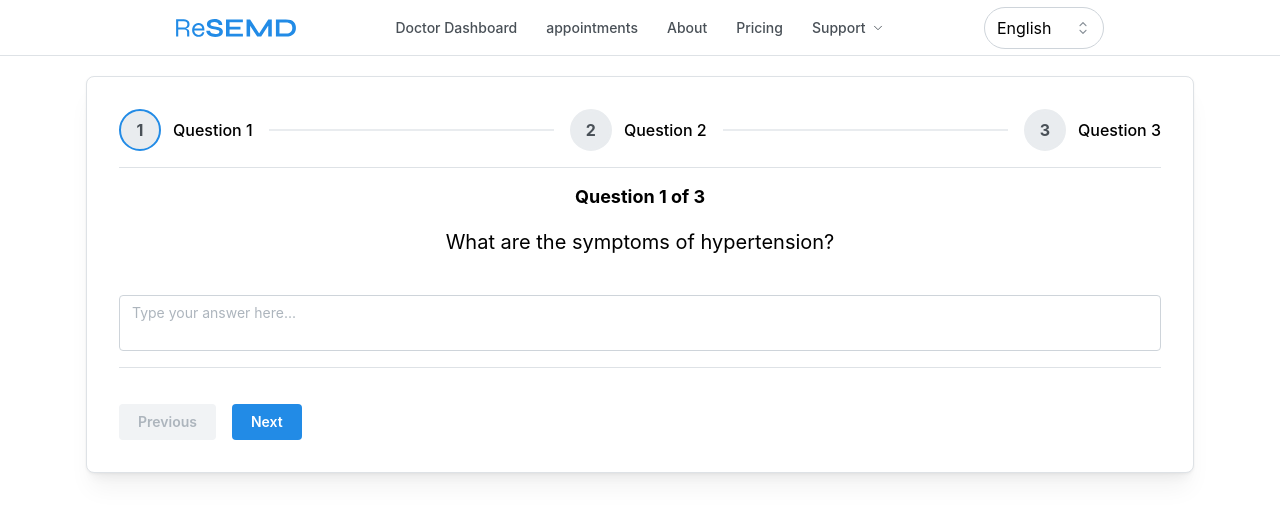
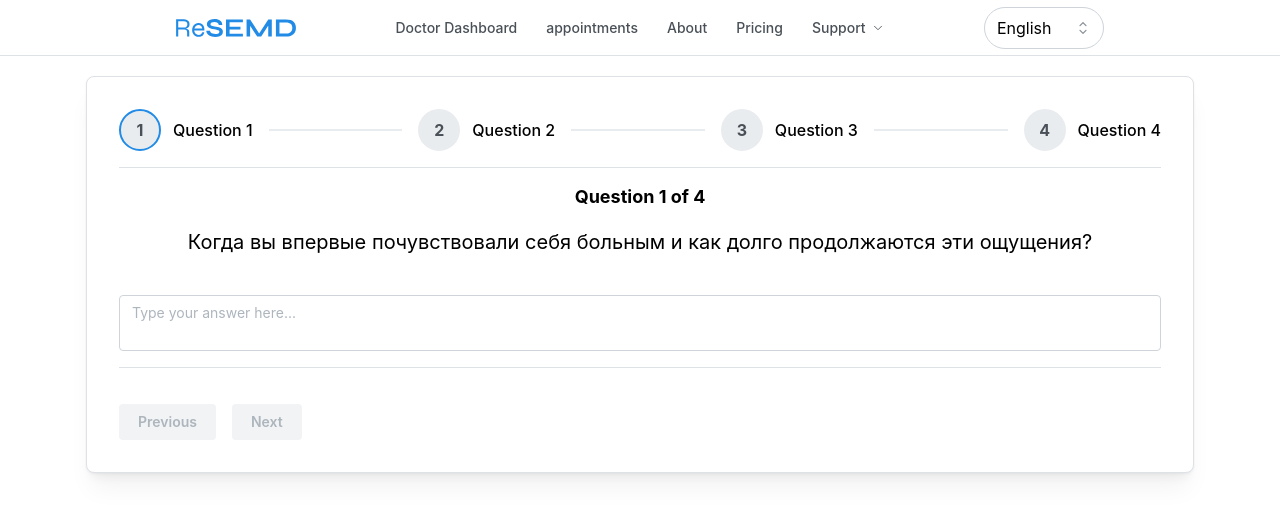
Before and after one commit to Sedoxxx/smartmed-hackathon, a Next.js app in the folder smartmed-hackathon-front/: page /en/quiz-demo in a window 1280 px wide. Shown: the top 518 px of the page. Built offline with nearby package versions, Linux system fonts and the light colour scheme.

Commit message:
partial connection of questions auto generation

```diff
--- a/smartmed-hackathon-front/src/app/[locale]/quiz-demo/page.tsx
+++ b/smartmed-hackathon-front/src/app/[locale]/quiz-demo/page.tsx
@@ -1,4 +1,4 @@
-'use client'
+'use client';
 import React, { useState } from 'react';
 import {
   Button,
@@ -11,35 +11,54 @@ import {
   Title,
   Divider,
   Grid,
-  Stack,
+  Loader, // Import Mantine Loader
+  Center,
 } from '@mantine/core';
 
-const quizData = [
-  {
-    question: 'What are the symptoms of hypertension?',
-  },
-  {
-    question: 'Describe the process of a blood glucose test.',
-  },
-  {
-    question: 'Explain the importance of regular health check-ups.',
-  },
-];
+const BASE_URL = 'http://10.91.74.9:8801/questions/generate';
+const INITIAL_QUESTION = 'Когда вы впервые почувствовали себя больным и как долго продолжаются эти ощущения?';
+const APPOINTMENT_ID = 452;
 
 export default function QuizPage() {
   const [currentQuestionIndex, setCurrentQuestionIndex] = useState(0);
-  const [answers, setAnswers] = useState(quizData.map(() => '')); // Initialize empty answers
+  const [questions, setQuestions] = useState([INITIAL_QUESTION]);
+  const [answers, setAnswers] = useState(Array(4).fill(''));
+  const [loading, setLoading] = useState(false); // Track loading state
 
+  // Fetch the next question with a 2-second loading delay
+  const fetchNextQuestion = async (context) => {
+    setLoading(true); // Start loading
+    try {
+      const response = await fetch(
+        `${BASE_URL}?context=${encodeURIComponent(context)}&appointment_id=${APPOINTMENT_ID}`
+      );
+      if (!response.ok) throw new Error('Failed to fetch question');
+
+      const data = await response.json();
+
+      // Simulate a 2-second delay
+      setTimeout(() => {
+        setQuestions((prev) => [...prev, data.question]); // Add new question
+        setCurrentQuestionIndex((prev) => prev + 1); // Move to next question after delay
+        setLoading(false); // Stop loading after updating the question
+      }, 2000);
+    } catch (error) {
+      console.error('Error fetching question:', error);
+      setLoading(false); // Stop loading on error
+    }
+  };
+
+  // Handle moving to the next question
   const handleNext = () => {
-    if (currentQuestionIndex < quizData.length - 1) {
-      setCurrentQuestionIndex(currentQuestionIndex + 1);
+    const currentAnswer = answers[currentQuestionIndex];
+    const context = `${questions[currentQuestionIndex]} ${currentAnswer}`; // Concatenate question and answer
+    if (currentQuestionIndex < 3) {
+      fetchNextQuestion(context); // Fetch up to 4 questions
     }
   };
 
   const handlePrevious = () => {
-    if (currentQuestionIndex > 0) {
-      setCurrentQuestionIndex(currentQuestionIndex - 1);
-    }
+    setCurrentQuestionIndex((prev) => prev - 1);
   };
 
   const handleAnswerChange = (e) => {
@@ -51,27 +70,30 @@ export default function QuizPage() {
   return (
     <Container size="lg" mt="lg">
       <Card shadow="md" padding="xl" radius="md" withBorder>
-        {/* Stepper to indicate progress */}
-        <Stepper active={currentQuestionIndex} onStepClick={setCurrentQuestionIndex} breakpoint="sm">
-          {quizData.map((_, index) => (
+        <Stepper active={currentQuestionIndex} breakpoint="sm">
+          {Array.from({ length: 4 }).map((_, index) => (
             <Stepper.Step key={index} label={`Question ${index + 1}`} />
           ))}
         </Stepper>
 
         <Divider my="md" />
 
-        {/* Question content */}
+        {/* Display loading indicator */}
+        {loading ? (
+          <Center mt="md">
+            <Loader size="lg" />
+          </Center>
+        ) : (
           <Grid justify="center">
             <Grid.Col span={12}>
               <Title order={4} align="center" mb="md">
-              Question {currentQuestionIndex + 1} of {quizData.length}
+                Question {currentQuestionIndex + 1} of 4
               </Title>
               <Text size="xl" weight={600} align="center" mb="lg">
-              {quizData[currentQuestionIndex].question}
+                {questions[currentQuestionIndex]}
               </Text>
             </Grid.Col>
 
-          {/* Text area for answer */}
             <Grid.Col span={12}>
               <Textarea
                 placeholder="Type your answer here..."
@@ -81,25 +103,29 @@ export default function QuizPage() {
               />
             </Grid.Col>
           </Grid>
+        )}
 
         <Divider my="md" />
 
-        {/* Navigation buttons */}
         <Group position="apart" mt="lg">
           <Button
             onClick={handlePrevious}
-            disabled={currentQuestionIndex === 0}
+            disabled={currentQuestionIndex === 0 || loading}
             variant="default"
           >
             Previous
           </Button>
           <Button
             onClick={handleNext}
-            disabled={currentQuestionIndex === quizData.length - 1}
+            disabled={
+              loading ||
+              currentQuestionIndex >= 3 ||
+              answers[currentQuestionIndex].trim() === ''
+            }
             variant="filled"
             color="blue"
           >
-            Next
+            {currentQuestionIndex === 3 ? 'Finish' : 'Next'}
           </Button>
         </Group>
       </Card>
```
Lines whose indentation alone changed are shown as unchanged.
